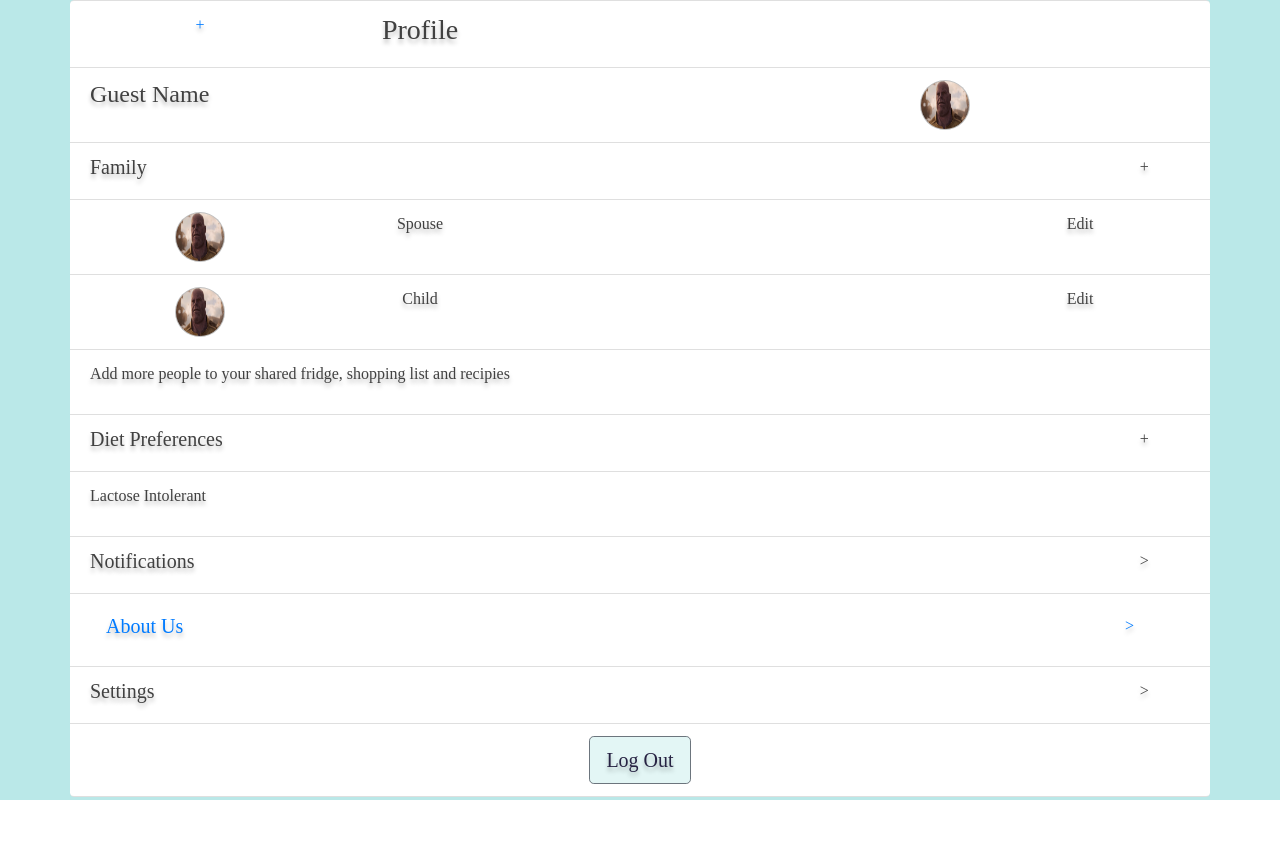
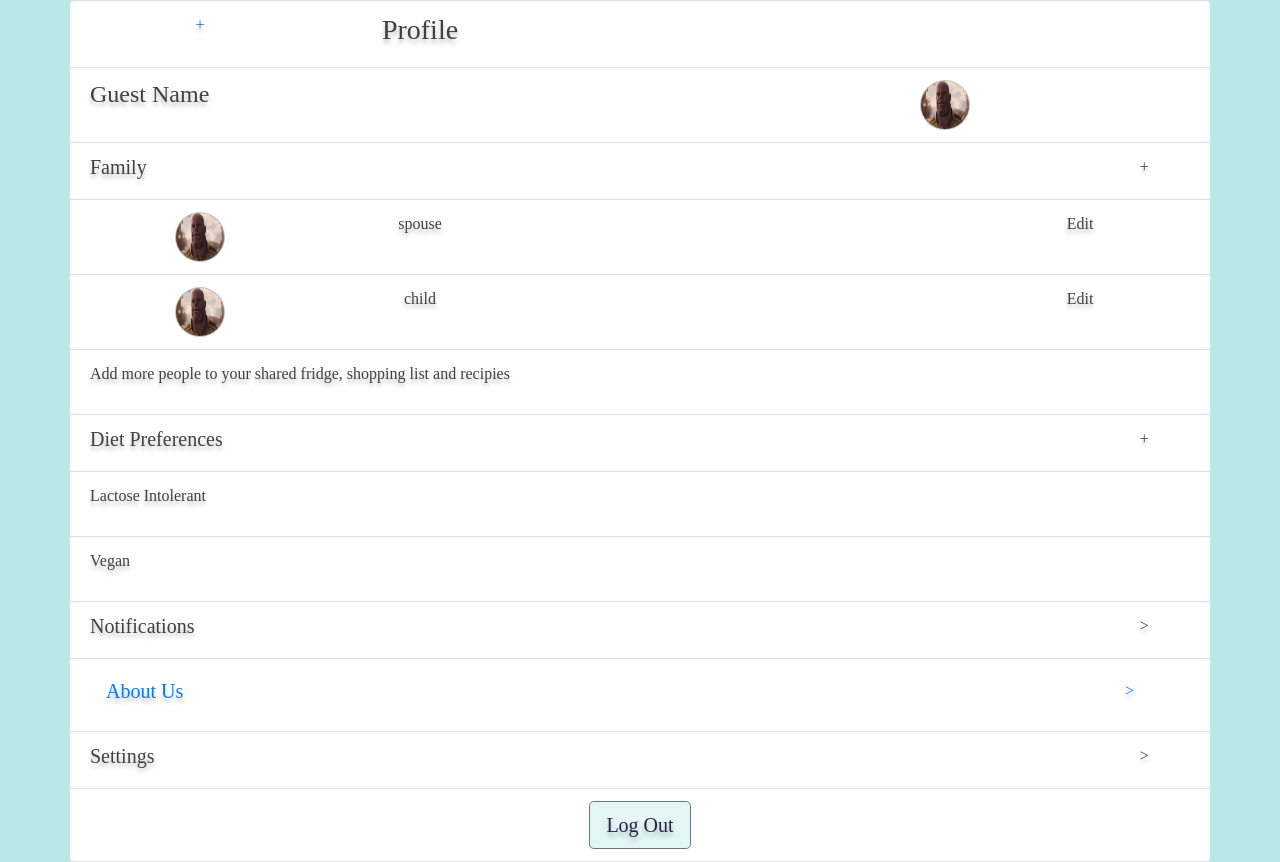
Before and after one commit to awong27/resetArea, a React (Create React App) app in the folder application/team102/UI/: page /EditUser in a window 1280 px wide. Before the commit the page ends 800 px from the top, so only its background shows below. Built offline with nearby package versions, Linux system fonts and the light colour scheme; the HTML template or start-up script is replaced by a standard one.

Commit message:
Dynamic Rendering
Changed the way that the messages are rendered such that family and preferences are rendered dynamically from arrays.

```diff
--- a/application/team102/UI/src/Component/EditUser.js
+++ b/application/team102/UI/src/Component/EditUser.js
@@ -5,7 +5,47 @@ import { Container, Row, Col, NavLink, Button, ListGroup, ListGroupItem} from "r
 
 import "./Home.css"
 
+const family = [ {name: "spouse"}, {name: "child"}];
+
+const dietpreference = [{ pref: "Lactose Intolerant"}, {pref: "Vegan"}];
+
+const familyCard = (fMember) => {
+  return(
+  <ListGroupItem>
+    <Row>
+      <Col><img alt="UserEdit" src={Tphoto} className="userEdit"/></Col>
+      <Col> {fMember.name} </Col>
+      <Col/>
+      <Col/>
+      <Col> Edit</Col>
+    </Row>
+  </ListGroupItem>
+);
+}
+
+const dietCard = (pMember) => {
+  return(
+    <ListGroupItem>
+      <Row>
+        <p>{pMember.pref}</p>
+      </Row>
+    </ListGroupItem>
+);
+}
+
+const familyRender = family.map((fMember) => familyCard(fMember));
+
+const dietRender = dietpreference.map((pMember) => dietCard(pMember));
+
 export default class EditUser extends Component{
+
+
+
+  logout() {
+    //set usrname to null
+    //set token to null
+  }
+
   //pulls everything from user data
 
   render() {
@@ -35,24 +75,10 @@ export default class EditUser extends Component{
                   <Col xs='1'> + </Col>
                 </Row>
               </ListGroupItem>
-              <ListGroupItem>
-                <Row>
-                  <Col><img alt="UserEdit" src={Tphoto} className="userEdit"/></Col>
-                  <Col> Spouse </Col>
-                  <Col/>
-                  <Col/>
-                  <Col> Edit</Col>
-                </Row>
-              </ListGroupItem>
-              <ListGroupItem>
-                <Row>
-                  <Col><img alt="UserEdit" src={Tphoto} className="userEdit"/></Col>
-                  <Col> Child </Col>
-                  <Col/>
-                  <Col/>
-                  <Col> Edit</Col>
-                </Row>
-              </ListGroupItem>
+
+              {familyRender}
+
+
               <ListGroupItem>
                 <Row>
                   <p> Add more people to your shared fridge, shopping list and recipies</p>
@@ -68,11 +94,8 @@ export default class EditUser extends Component{
                   <Col xs='1'> + </Col>
                 </Row>
               </ListGroupItem>
-              <ListGroupItem>
-                <Row>
-                  <p>Lactose Intolerant</p>
-                </Row>
-              </ListGroupItem>
+
+              {dietRender}
 
               <ListGroupItem >
                 <Row>
@@ -104,7 +127,7 @@ export default class EditUser extends Component{
               <ListGroupItem>
                 <Row>
                   <Col>
-                    <Button href="/" size="lg">Log Out</Button>
+                    <Button href="/" onClick={this.logout} size="lg">Log Out</Button>
                   </Col>
                 </Row>
               </ListGroupItem>
```
